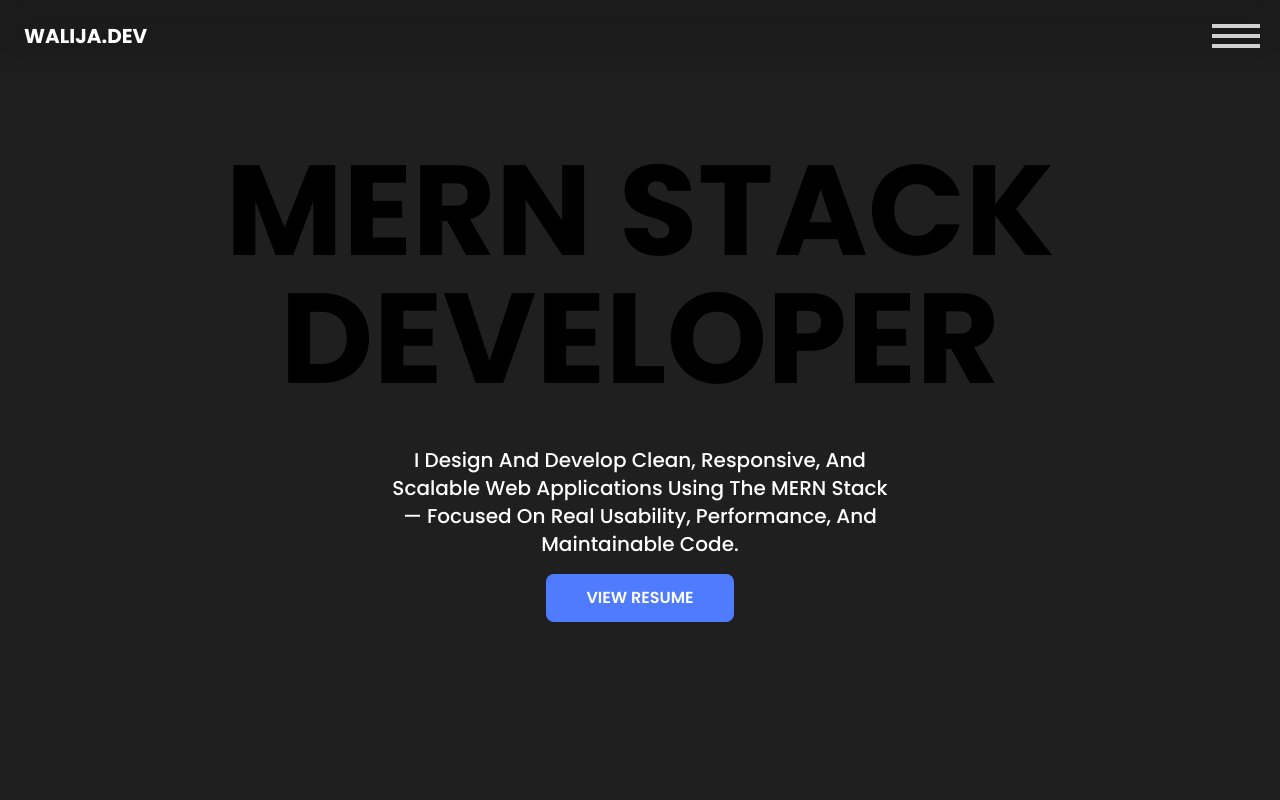
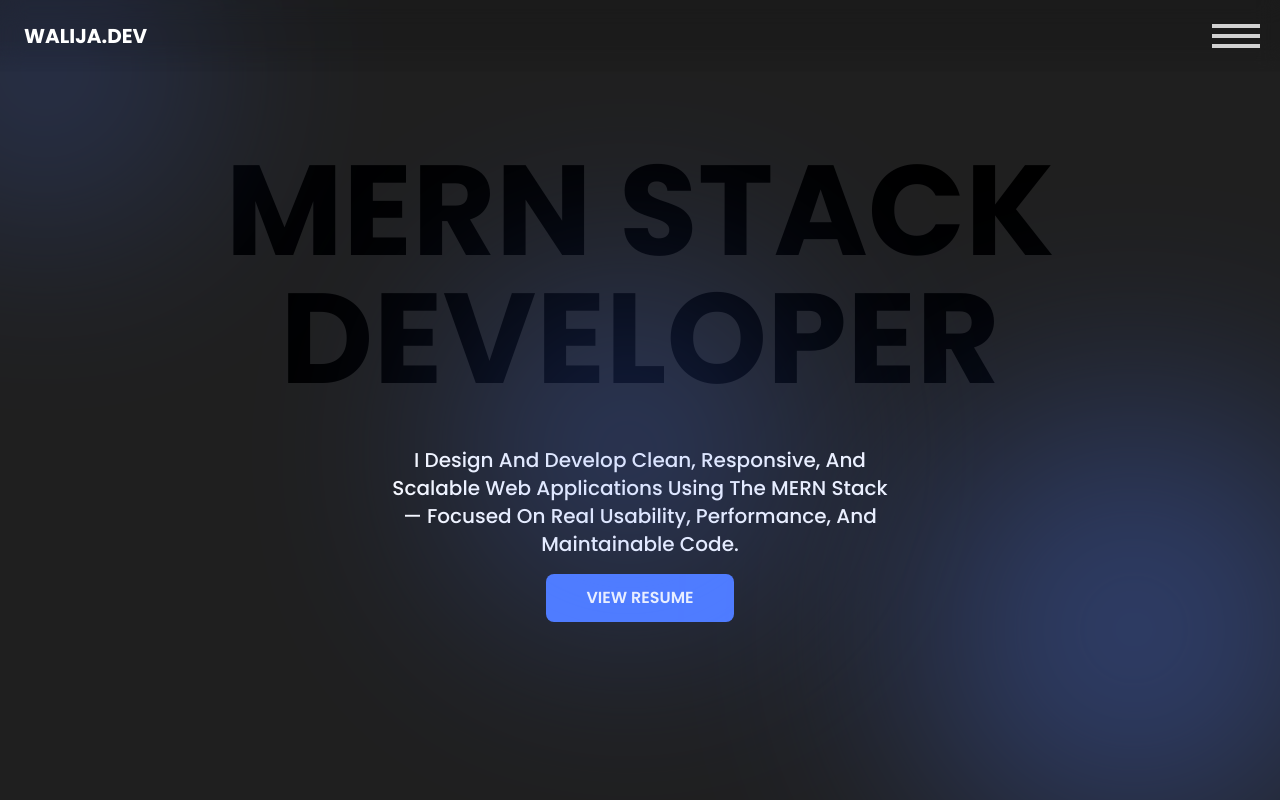
Before and after one commit to Walija-sh/walija-dev, a React (Vite) app: page / in a window 1280 px wide. Shown: the top 800 px of the page. Built offline with nearby package versions, Linux system fonts and the light colour scheme.

Commit message:
added grad

```diff
--- a/src/App.jsx
+++ b/src/App.jsx
@@ -10,6 +10,7 @@ import { CursorContextProvider } from './components/CursorContext'
 import Cursor from './components/Cursor'
 import Navbar from './components/Navbar'
 
+
 const App = () => {
   // first handle all the layout, text animations at end, loader,custom cursor, gradients
   return (
@@ -17,6 +18,7 @@ const App = () => {
     <main className='bg-black-2 text-white min-h-screen'>
       <CursorContextProvider>
 <Cursor/>
+
 <Navbar/>
       <Hero/>
 
--- a/src/components/Contact.jsx
+++ b/src/components/Contact.jsx
@@ -1,10 +1,12 @@
 import { motion } from "motion/react";
 import PrimaryButton from "./PrimaryButton";
+import MeshGradientBg from "./MeshGradientBg";
 
 
 const Contact = () => {
   return (
     <section id="contact" className="bg-black-1 relative z-50 px-6 py-20 lg:py-40 text-white overflow-hidden">
+      <MeshGradientBg/>
 
      {/* gradient */}
      {/* <div className="bg-accent w-20 aspect-square rounded-full absolute top-15% left-40 z-1"></div> */}
--- a/src/components/Hero.jsx
+++ b/src/components/Hero.jsx
@@ -4,6 +4,7 @@ import { motion, useScroll, useSpring, useTransform } from "motion/react";
 import { useRef } from "react";
 import HeroImage from './HeroImage';
 import { MdWavingHand } from 'react-icons/md';
+import MeshGradientBg from './MeshGradientBg';
 
 
 
@@ -26,7 +27,8 @@ const radius = useSpring(rawradius, { stiffness: 120, damping: 20 });
   return (
     <section ref={ref}
     id='home'
-    className='sticky top-[-50%] lg:top-[-20%] z-5 bg-black-2 min-h-screen  '>
+    className='sticky top-[-50%] lg:top-[-20%] z-7 bg-black-2 min-h-screen  '>
+      <MeshGradientBg/>
       <div className="max-w-7xl mx-auto  px-5 py-10 pt-40 lg:px-8 lg:py-16 xl:py-25 grid gap-5  ">
 
  {/* img container */}
--- /dev/null
+++ b/src/components/MeshGradientBg.jsx
@@ -0,0 +1,68 @@
+import { motion } from "motion/react";
+
+const Blob = ({ className, style, animate, transition }) => (
+  <motion.div
+    className={`absolute rounded-full ${className}`}
+    style={{
+      background: "#4f7cff",
+      filter: "blur(120px)",
+      opacity: 0.35,
+      ...style,
+    }}
+    animate={animate}
+    transition={transition}
+  />
+);
+
+const MeshGradientBg = () => {
+  return (
+    <div className="absolute inset-0 z-6 overflow-hidden pointer-events-none">
+      {/* Blob 1 */}
+      <Blob
+        className="w-[20vw] h-[20vw]"
+        style={{ top: "-10%", left: "-10%" }}
+        animate={{
+          x: ["0%", "20%", "-10%", "0%"],
+          y: ["0%", "10%", "25%", "0%"],
+        }}
+        transition={{
+          duration: 28,
+          repeat: Infinity,
+          ease: "easeInOut",
+        }}
+      />
+
+      {/* Blob 2 */}
+      <Blob
+        className="w-[35vw] h-[35vw]"
+        style={{ bottom: "-15%", right: "-10%" }}
+        animate={{
+          x: ["0%", "-15%", "10%", "0%"],
+          y: ["0%", "-20%", "5%", "0%"],
+        }}
+        transition={{
+          duration: 32,
+          repeat: Infinity,
+          ease: "easeInOut",
+        }}
+      />
+
+      {/* Blob 3 */}
+      <Blob
+        className="w-[25vw] h-[25vw]"
+        style={{ top: "40%", left: "35%" }}
+        animate={{
+          x: ["0%", "10%", "-20%", "0%"],
+          y: ["0%", "-15%", "10%", "0%"],
+        }}
+        transition={{
+          duration: 36,
+          repeat: Infinity,
+          ease: "easeInOut",
+        }}
+      />
+    </div>
+  );
+};
+
+export default MeshGradientBg;
--- a/src/components/Navbar.jsx
+++ b/src/components/Navbar.jsx
@@ -29,7 +29,7 @@ const Navbar = () => {
   return (
     <>
       {/* Fixed Navbar */}
-      <nav className={`fixed top-0 left-0 right-0 overflow-y-auto no-scrollbar z-1000000    px-6 py-4  ${isOpen ? 'bottom-0 backdrop-blur-3xl bg-black-2/40':''}`}>
+      <nav className={`fixed top-0 left-0 right-0 overflow-y-auto no-scrollbar z-1000000    px-6 py-4  ${isOpen ? 'bottom-0 lg:bottom-auto backdrop-blur-3xl bg-black-2/40':''}`}>
        {/* Gradient blur overlay */}
   <div
     className={`absolute top-0 left-0 right-0 w-full h-full -z-10 ${isOpen ? 'hidden':''}`}
```
